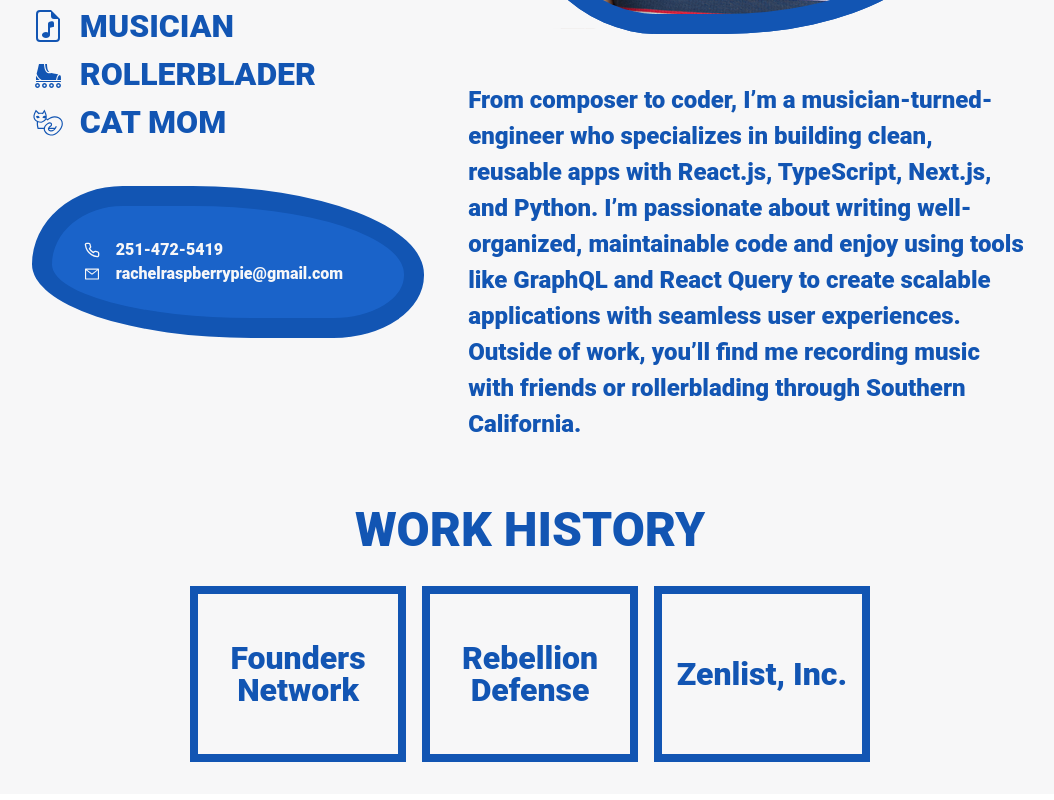
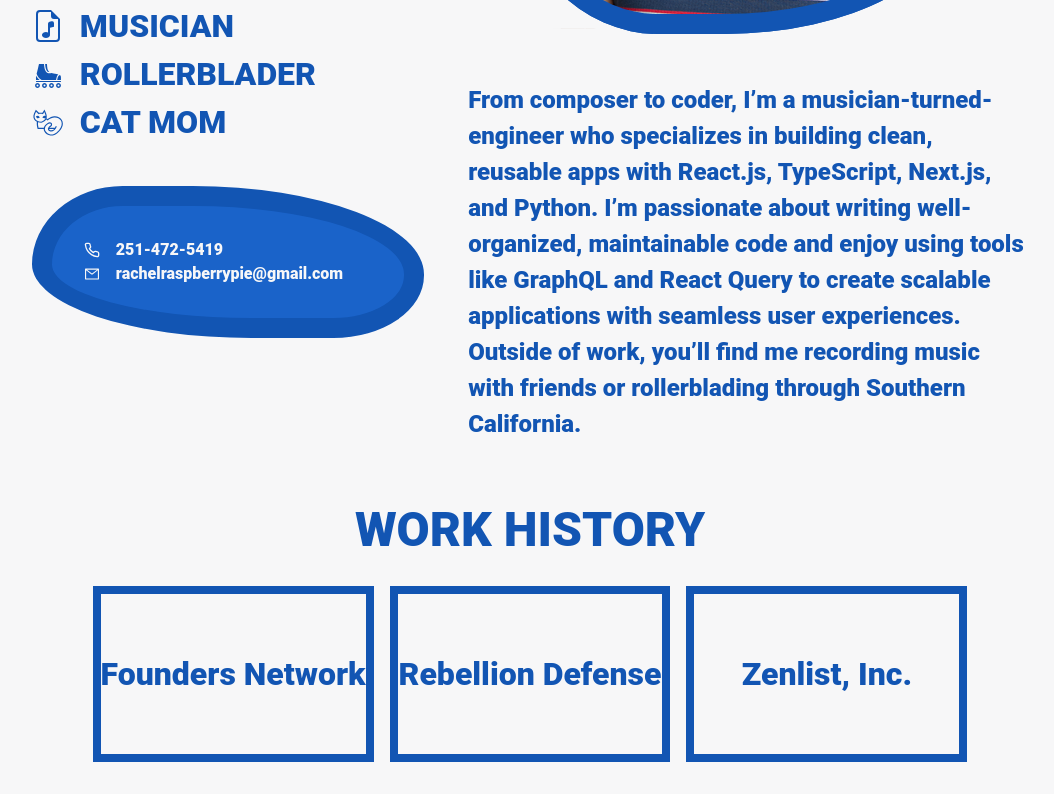
Before and after one commit to rachelhall/rachelhall, a React (Vite) app: page / in a window 1280 px wide. Shown: the part 474-1274 px from the top of the page, without its empty margins (110-1164 px from the left). Built offline with nearby package versions, Linux system fonts and the light colour scheme; a web font is replaced by a local one.

Commit message:
portfolio item thumbnail width update

```diff
--- a/src/styleComponents/PortfolioItem/styles.scss
+++ b/src/styleComponents/PortfolioItem/styles.scss
@@ -26,7 +26,7 @@
   border: 0.5rem solid var(--primary);
   transition: box-shadow, transform 0.1s;
   min-height: 10rem;
-  max-width: 200px;
+  max-width: 280px;
 
   display: flex;
   justify-content: center;
```
